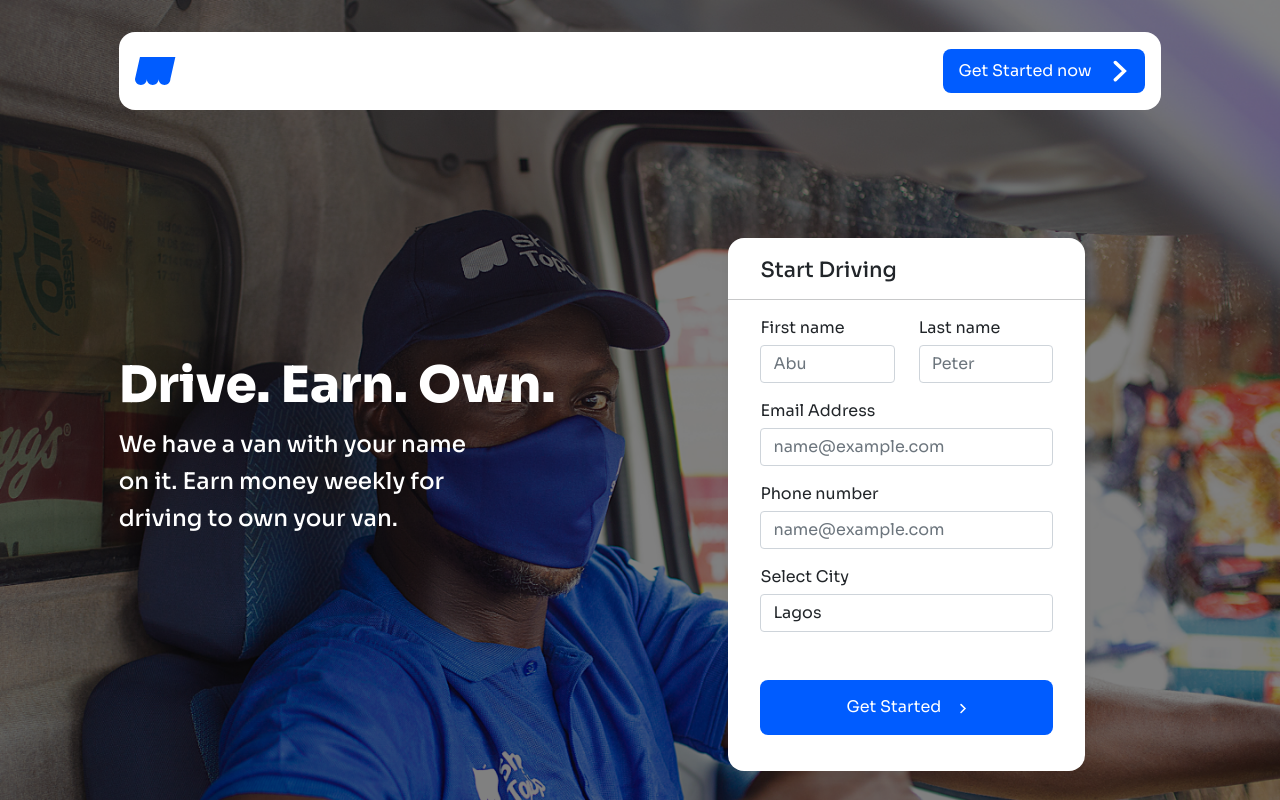
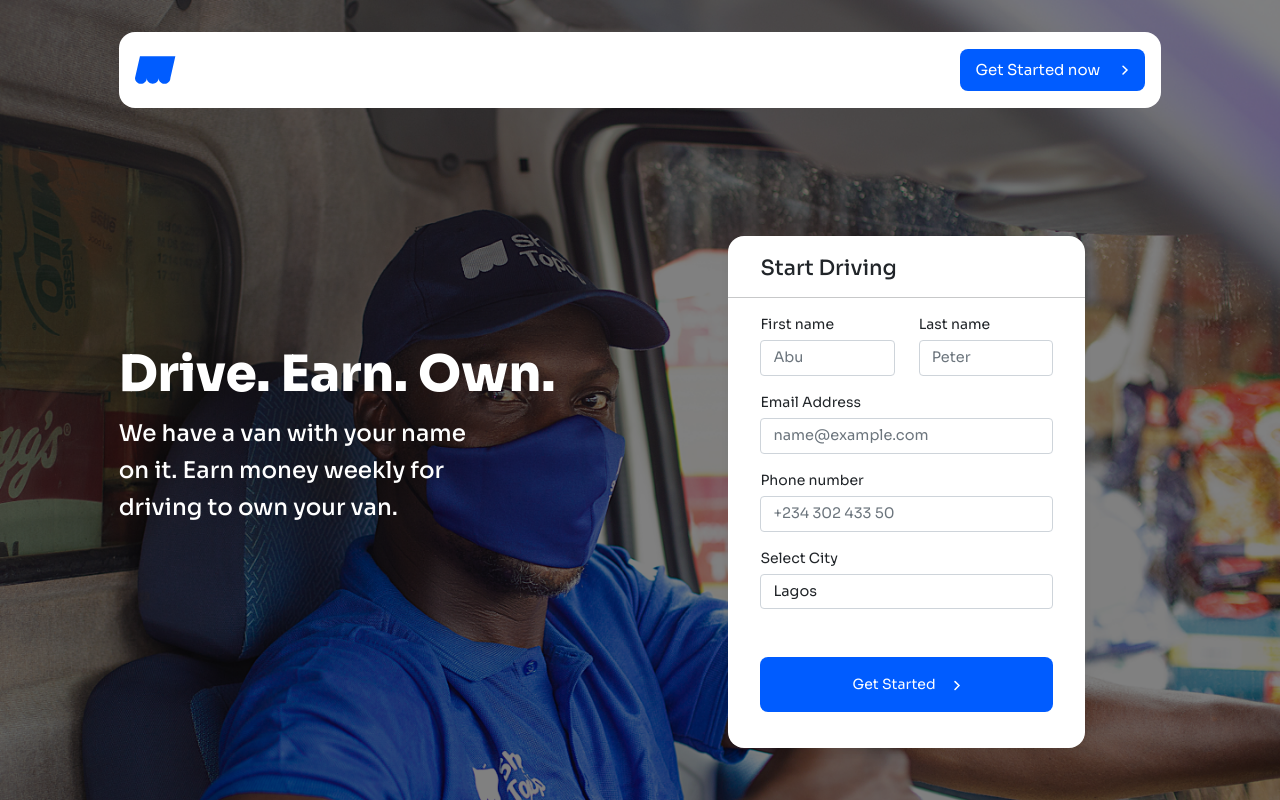
Before and after one commit to chevck/stu-uber, a React (Create React App) app: page / in a window 1280 px wide. Shown: the top 800 px of the page. Built offline with nearby package versions, Linux system fonts and the light colour scheme.

Commit message:
balanced styling

```diff
--- a/src/App.js
+++ b/src/App.js
@@ -45,7 +45,7 @@ function App() {
                   <div className="stu-drive_top-section_body_right">
                     <h4>Start Driving</h4>
                     <hr />
-                    <form id="landing-form">
+                    <form className="stu-drive_top-section_body_right-form">
                       <div className="row">
                         <div className="col-6">
                           <label for="firstName">First name</label>
@@ -86,7 +86,7 @@ function App() {
                           <input
                             name=""
                             className="form-control"
-                            placeholder="name@example.com"
+                            placeholder="+234 302 433 50"
                           />
                         </div>
                       </div>
@@ -206,6 +206,7 @@ function App() {
           <CarType img={Renault} carname="Tesla" />
           <CarType img={Megane} carname="Renault Megane RS" />
           <CarType img={Renault} carname="Tesla" />
+          <CarType img={Megane} carname="Mercedes Benz" />
         </div>
       </div>
       <div className="container-fluid stu-drive_section-four">
--- a/src/style.scss
+++ b/src/style.scss
@@ -27,15 +27,20 @@ a {
 
       &_button {
         color: white;
-        font-size: 16px;
+        font-size: 15px;
         font-weight: normal;
         background-color: #005cff;
         border-radius: 0.5rem;
         text-decoration: none;
         padding: 10px 16px;
-        width: 202px;
+        width: 185px;
         display: flex;
         justify-content: space-between;
+
+        @media only screen and (max-width: 768px) {
+          font-size: 14px;
+          width: 165px;
+        }
       }
     }
 
@@ -43,7 +48,7 @@ a {
       padding: 8rem 0;
 
       @media only screen and (max-width: 768px) {
-        padding: 5rem 0;
+        padding: 4rem 0;
       }
 
       &_left {
@@ -101,6 +106,11 @@ a {
         form {
           padding: 0 2rem;
         }
+
+        &-form {
+          font-size: 14px;
+        }
+
         h4 {
           font-size: 21px;
         }
@@ -108,6 +118,7 @@ a {
         input,
         select {
           margin-top: 5px;
+          font-size: 14.5px;
         }
 
         .row {
@@ -136,6 +147,10 @@ a {
   &_section-two {
     padding: 7rem 0;
     background-color: #f8f8fa;
+
+    @media only screen and (max-width: 768px) {
+      padding: 4rem 0;
+    }
 
     .row {
       margin-bottom: 2.5rem;
@@ -237,9 +252,15 @@ a {
           width: 340px;
           height: 430px;
           padding: 2rem;
+          margin: 2px;
+          margin-right: 10px;
 
           &:last-child {
-            margin-right: 1rem !important;
+            margin-right: 5px !important;
+          }
+
+          &_name {
+            font-size: 23px !important;
           }
         }
 
@@ -391,6 +412,7 @@ a {
 
       @media only screen and (max-width: 768px) {
         width: 90%;
+        font-size: 21px;
       }
     }
 
```
